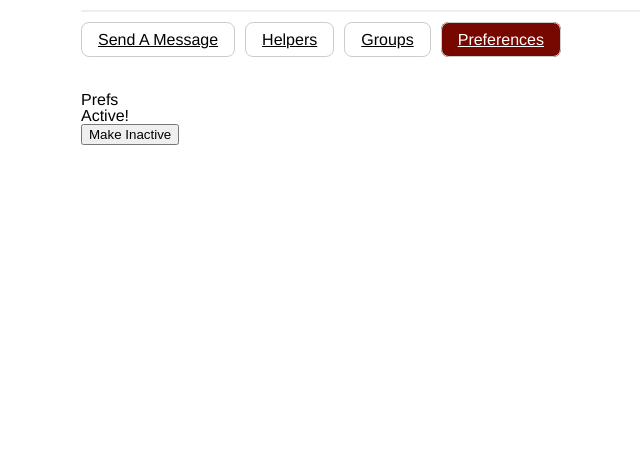
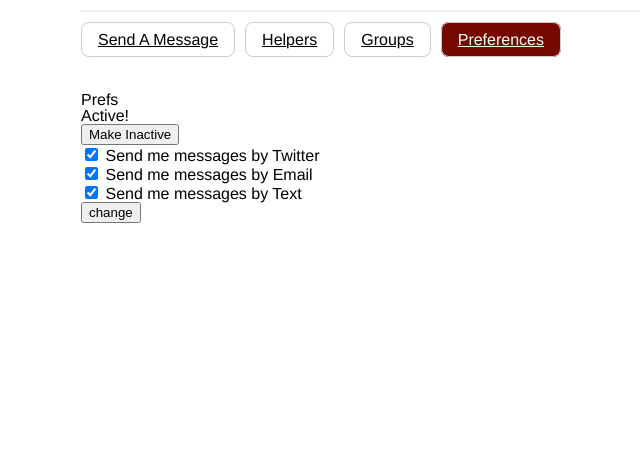
Before and after one commit to scc-platform/scc-platform, a PHP site: page /prefs.php in a window 1280 px wide. Shown: the part 110-573 px from the top of the page, without its empty margins (47-687 px from the left). Run offline with PHP 8.4, Linux system fonts and the light colour scheme; the visitor is signed in with stand-in values (Sample User, id 1); tables that the repository leaves empty hold one stand-in row (values such as "Sample post"); a stand-in replaces the project's code that opens the database connection; some libraries are stand-ins or nearby versions.

Commit message:
can set prefs

```diff
--- a/public_html/prefs.php
+++ b/public_html/prefs.php
@@ -14,8 +14,16 @@ if (isset($_POST['makeActive']) && $_POST['makeActive'] == 'yes') {
 	$c->save();
 }
 
-
+if (isset($_POST['prefs']) && $_POST['prefs'] == 'change') {
+	$c->setUseEmail(isset($_POST['useEmail']) && $_POST['useEmail'] ? true : false );
+	$c->setUseTwitter(isset($_POST['useTwitter']) && $_POST['useTwitter'] ? true : false );
+	$c->setUseTxt(isset($_POST['useTxt']) && $_POST['useTxt'] ? true : false );
+	$c->save();
+}
 
 $s = getSmarty();
 $s->assign('isActive',$c->isActive());
+$s->assign('useEmail',$c->useEmail());
+$s->assign('useTxt',$c->useTxt());
+$s->assign('useTwitter',$c->useTwitter());
 $s->display('prefs.htm');
--- a/src/PreferencesController.class.php
+++ b/src/PreferencesController.class.php
@@ -21,19 +21,30 @@ class PreferencesController {
 	}
 
 	public function isActive() {  return isset($this->prefs['is_active']) ? $this->prefs['is_active'] : true; }
+	public function useEmail() {  return isset($this->prefs['use_email']) ? $this->prefs['use_email'] : true; }
+	public function useTxt() {  return isset($this->prefs['use_txt']) ? $this->prefs['use_txt'] : true; }
+	public function useTwitter() {  return isset($this->prefs['use_twitter']) ? $this->prefs['use_twitter'] : true; }
 
 	public function setIsActive($v) { $this->prefs['is_active'] = (Boolean)$v; }
+	public function setUseEmail($v) { $this->prefs['use_email'] = (Boolean)$v; }
+	public function setUseTxt($v) { $this->prefs['use_txt'] = (Boolean)$v; }
+	public function setUseTwitter($v) { $this->prefs['use_twitter'] = (Boolean)$v; }
 
 	public function save() {
 		$db = getDB();
 		if ($this->prefsID) {
-			$s = $db->prepare("UPDATE preferences SET is_active=:is_active WHERE id=:id");
+			$s = $db->prepare("UPDATE preferences SET is_active=:is_active, use_email=:use_email, use_txt=:use_txt, ".
+					"use_twitter=:use_twitter WHERE id=:id");
 			$s->bindValue('id', $this->prefsID);
 		} else {
-			$s = $db->prepare("INSERT INTO preferences (user_id,is_active) VALUES (:user_id,:is_active)");
+			$s = $db->prepare("INSERT INTO preferences (user_id,is_active,use_email,use_txt,use_twitter) VALUES ".
+					"(:user_id,:is_active,:use_email,:use_txt,:use_twitter)");
 			$s->bindValue('user_id', $this->userID);
 		}
 		$s->bindValue('is_active', $this->isActive());
+		$s->bindValue('use_email', $this->useEmail());
+		$s->bindValue('use_txt', $this->useTxt());
+		$s->bindValue('use_twitter', $this->useTwitter());
 		$s->execute();
 		if (!$this->prefsID) $this->prefsID = $db->lastInsertId();
 
--- a/templates/prefs.htm
+++ b/templates/prefs.htm
@@ -10,6 +10,27 @@
 		<input type="hidden" name="makeInactivate" value="yes">
 		<input type="submit" value="Make Inactive">
 	</form>
+
+	<form method="post">
+		<input type="hidden" name="prefs" value="change">
+
+		<div>
+			<input type="checkbox" name="useTwitter" id="useTwitter" {if $useTwitter}checked{/if}>
+			<label for="useTwitter">Send me messages by Twitter</label>
+		</div>
+		<div>
+			<input type="checkbox" name="useEmail" id="useEmail" {if $useEmail}checked{/if}>
+			<label for="useEmail">Send me messages by Email</label>
+		</div>
+		<div>
+			<input type="checkbox" name="useTxt" id="useTxt" {if $useTxt}checked{/if}>
+			<label for="useTxt">Send me messages by Text</label>
+		</div>
+
+		<input type="submit" value="change">
+
+	</form>
+
 {else}
 	Inactive!
 	<form action="" method="post">
```
